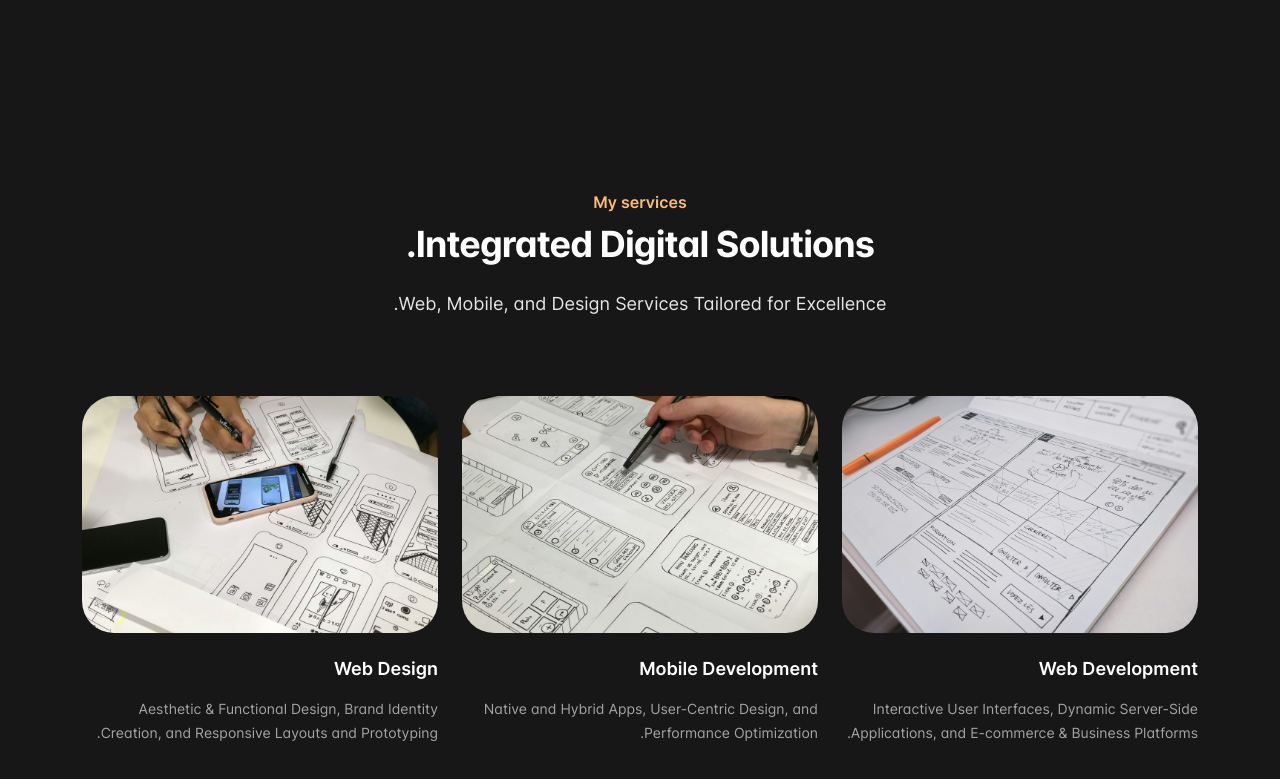
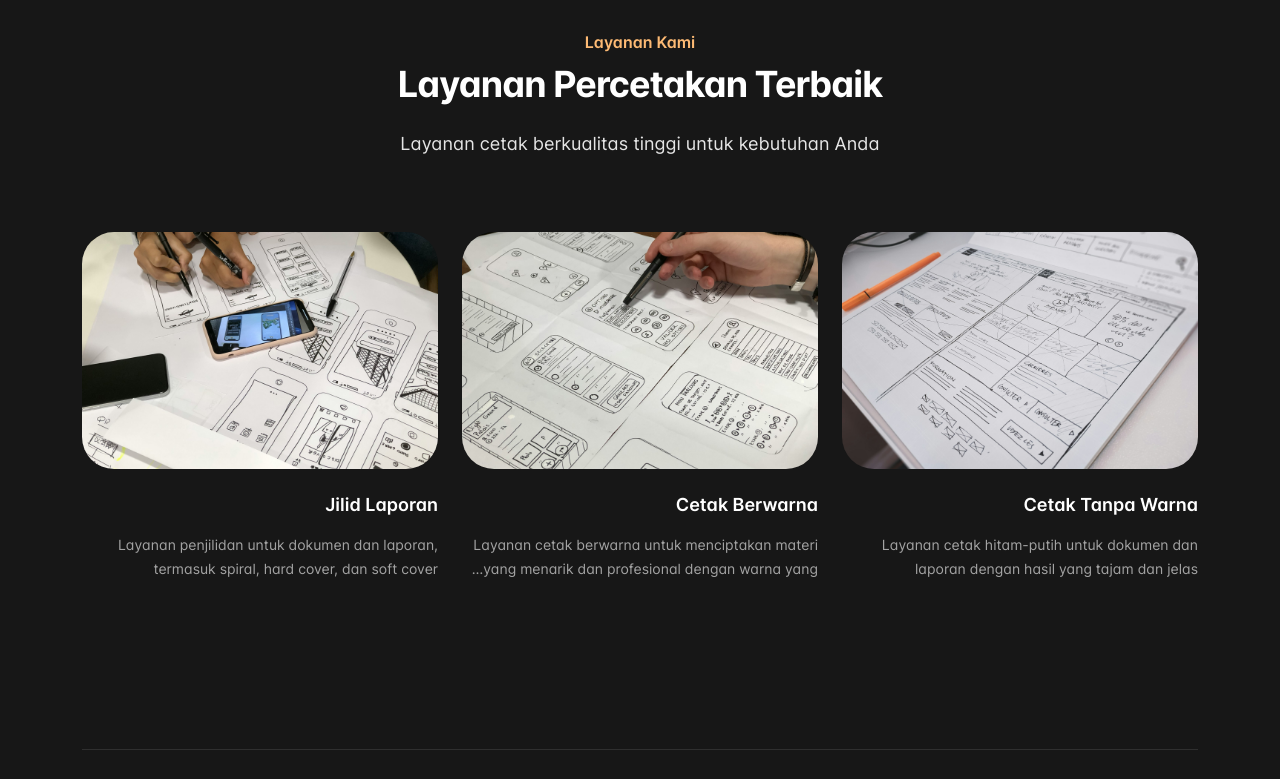
Before and after one commit to HendyNurSholeh/kang-printing, a plain HTML site: page portfolio-rtl.html in a window 1280 px wide. Shown: the part 780-1559 px from the top of the page. Drawn offline with Linux system fonts and the light colour scheme.

Commit message:
view: implement service

```diff
--- a/portfolio-rtl.html
+++ b/portfolio-rtl.html
@@ -130,7 +130,7 @@
                   Kang Printing adalah pilihan terbaik untuk Anda
                 </p>
                 <div class="mt-4 pt-3" data-aos-delay="200" data-aos="fade" data-aos-duration="1000">
-                  <a href="mailto:contact@example.com" class="btn btn-lg btn-primary text-white text-sm fw-semibold"> Contact me </a>
+                  <a href="mailto:contact@example.com" class="btn btn-lg btn-primary text-white text-sm fw-semibold"> !Cek Harga Print Sekarang </a>
                 </div>
               </div>
             </div>
@@ -148,27 +148,25 @@
     </div>
 
     <!-- services -->
-    <div id="services" class="overflow-hidden py-7 py-sm-8 py-xl-9 pt-0s">
-      <div class="container">
-        <div>
+    <div id="services" class="overflow-hidden py-7 py-sm-8 py-xl-9 pt-0s" style="margin-top: 0 !important; padding-top: 0 !important">
+      <div class="container" style="margin-top: 0 !important; padding-top: 0 !important">
+        <div style="margin-top: 0 !important; padding-top: 0 !important">
           <div class="mx-auto max-w-2xl text-center">
-            <h2 class="m-0 text-primary-emphasis text-base leading-7 fw-semibold">My services</h2>
-            <p class="m-0 mt-2 text-body-emphasis text-4xl tracking-tight fw-bold">Integrated Digital Solutions.</p>
-            <p class="m-0 mt-4 text-body text-lg leading-8">Web, Mobile, and Design Services Tailored for Excellence.</p>
+            <h2 class="m-0 text-primary-emphasis text-base leading-7 fw-semibold">Layanan Kami</h2>
+            <p class="m-0 mt-2 text-body-emphasis text-4xl tracking-tight fw-bold">Layanan Percetakan Terbaik</p>
+            <p class="m-0 mt-4 text-body text-lg leading-8">Layanan cetak berkualitas tinggi untuk kebutuhan Anda</p>
           </div>
         </div>
         <div>
-          <div class="row row-cols-1 row-cols-xl-3 gy-5 gx-xl-4 mt-1 justify-content-center justify-content-xl-between">
+          <div class="row row-cols-1 row-cols-xl-3 gy-5 gx-xl-4 mt-1 justify-content-center justify-content-xl-between" style="margin-top: 0 !important; padding-top: 0 !important">
             <div class="col pt-5 pt-xl-4">
               <div class="max-w-xl mx-auto mx-xl-0" data-aos-delay="0" data-aos="fade" data-aos-duration="1000">
                 <div class="ratio" style="--bs-aspect-ratio: 66.66%">
                   <img src="./assets/img/bg/bg6.jpg" class="object-fit-cover rounded-3 rounded-sm-4 rounded-xl-5" alt="Service image" loading="lazy" />
                 </div>
 
-                <h3 class="m-0 mt-4 text-body-emphasis text-lg leading-6 fw-semibold">Web Development</h3>
-
-                <!-- Remove line-clamp-2 if you need more lines or add line-clamp-3 -->
-                <p class="m-0 mt-3 text-body-secondary line-clamp-2 text-sm leading-6">Interactive User Interfaces, Dynamic Server-Side Applications, and E-commerce & Business Platforms.</p>
+                <h3 class="m-0 mt-4 text-body-emphasis text-lg leading-6 fw-semibold">Cetak Tanpa Warna</h3>
+                <p class="m-0 mt-3 text-body-secondary line-clamp-2 text-sm leading-6">Layanan cetak hitam-putih untuk dokumen dan laporan dengan hasil yang tajam dan jelas</p>
               </div>
             </div>
 
@@ -178,10 +176,8 @@
                   <img src="./assets/img/bg/bg7.jpg" class="object-fit-cover rounded-3 rounded-sm-4 rounded-xl-5" alt="Service image" loading="lazy" />
                 </div>
 
-                <h3 class="m-0 mt-4 text-body-emphasis text-lg leading-6 fw-semibold">Mobile Development</h3>
-
-                <!-- Remove line-clamp-2 if you need more lines or add line-clamp-3 -->
-                <p class="m-0 mt-3 text-body-secondary line-clamp-2 text-sm leading-6">Native and Hybrid Apps, User-Centric Design, and Performance Optimization.</p>
+                <h3 class="m-0 mt-4 text-body-emphasis text-lg leading-6 fw-semibold">Cetak Berwarna</h3>
+                <p class="m-0 mt-3 text-body-secondary line-clamp-2 text-sm leading-6">Layanan cetak berwarna untuk menciptakan materi yang menarik dan profesional dengan warna yang hidup</p>
               </div>
             </div>
 
@@ -191,10 +187,8 @@
                   <img src="./assets/img/bg/bg8.jpg" class="object-fit-cover rounded-3 rounded-sm-4 rounded-xl-5" alt="Service image" loading="lazy" />
                 </div>
 
-                <h3 class="m-0 mt-4 text-body-emphasis text-lg leading-6 fw-semibold">Web Design</h3>
-
-                <!-- Remove line-clamp-2 if you need more lines or add line-clamp-3 -->
-                <p class="m-0 mt-3 text-body-secondary line-clamp-2 text-sm leading-6">Aesthetic & Functional Design, Brand Identity Creation, and Responsive Layouts and Prototyping.</p>
+                <h3 class="m-0 mt-4 text-body-emphasis text-lg leading-6 fw-semibold">Jilid Laporan</h3>
+                <p class="m-0 mt-3 text-body-secondary line-clamp-2 text-sm leading-6">Layanan penjilidan untuk dokumen dan laporan, termasuk spiral, hard cover, dan soft cover</p>
               </div>
             </div>
           </div>
```
